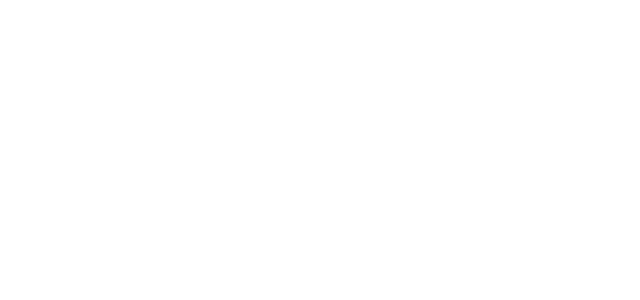
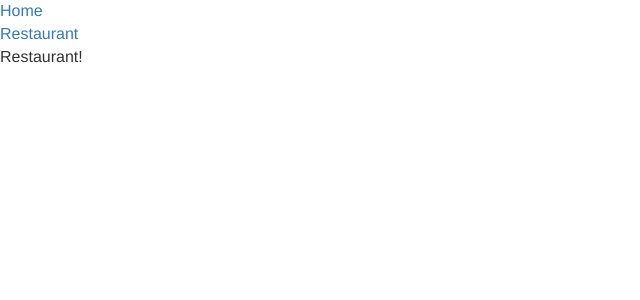
Before and after one commit to Pasoon/munchies-react, a React app: page /restaurant in a window 1280 px wide. Shown: the top 300 px of the page, without its empty margins (0-640 px from the left). Built offline with nearby package versions, Linux system fonts and the light colour scheme.

Commit message:
Added routing functionality

```diff
--- a/src/App.jsx
+++ b/src/App.jsx
@@ -1,14 +1,13 @@
 import React, { Component } from 'react';
-import { BrowserRouter as Router, Route } from 'react-router-dom'
+import { BrowserRouter as Router} from 'react-router-dom'
 import Home from './components/home.jsx';
+import Main from './components/main.jsx';
 
 class App extends Component {
     render(){
         return(
             <Router>
-                <div>
-                    <Route exact path="/" component={Home} />
-                </div>
+                <Main/>
             </Router>
         )
     }
--- /dev/null
+++ b/src/components/content.jsx
@@ -0,0 +1,17 @@
+import React, {Component} from 'react';
+import { Switch, Route } from 'react-router-dom'
+import Home from './home.jsx';
+import Restaurant from './restaurant.jsx';
+export default class Content extends Component {
+    constructor() {
+        super();
+    }
+    render() {
+        return (
+            <Switch>
+                    <Route exact path='/' component={Home}/>
+                    <Route exact path='/restaurant' component={Restaurant}/>
+            </Switch>
+        )
+    }
+}
--- /dev/null
+++ b/src/components/header-navigation.jsx
@@ -0,0 +1,23 @@
+import React, {Component} from 'react';
+import {Link} from 'react-router-dom'
+import Home from './home.jsx';
+import Restaurant from './restaurant.jsx';
+export default class HeaderNavigation extends Component {
+    constructor() {
+        super();
+    }
+    render() {
+        return (
+            <div className="headerSection">
+                <ul>
+                    <li>
+                        <Link to='/'>Home</Link>
+                    </li>
+                    <li>
+                        <Link to='/restaurant'>Restaurant</Link>
+                    </li>
+                </ul>
+            </div>
+        )
+    }
+}
--- /dev/null
+++ b/src/components/main.jsx
@@ -0,0 +1,18 @@
+import React, {Component} from 'react';
+import {Switch, Route} from 'react-router-dom';
+import HeaderNavigation from './header-navigation.jsx';
+import Content from './content.jsx';
+export default class Main extends Component {
+    constructor() {
+        super();
+    }
+    render() {
+        return (
+            <div>
+                <HeaderNavigation />
+                <Content />
+                {/* Footer to be added? */}
+            </div>
+        )
+    }
+}
--- /dev/null
+++ b/src/components/restaurant.jsx
@@ -0,0 +1,13 @@
+import React, {Component} from 'react';
+export default class Restaurant extends Component {
+    constructor() {
+        super();
+    }
+    render() {
+        return (
+            <div>
+                Restaurant!
+            </div>
+        )
+    }
+}
```
